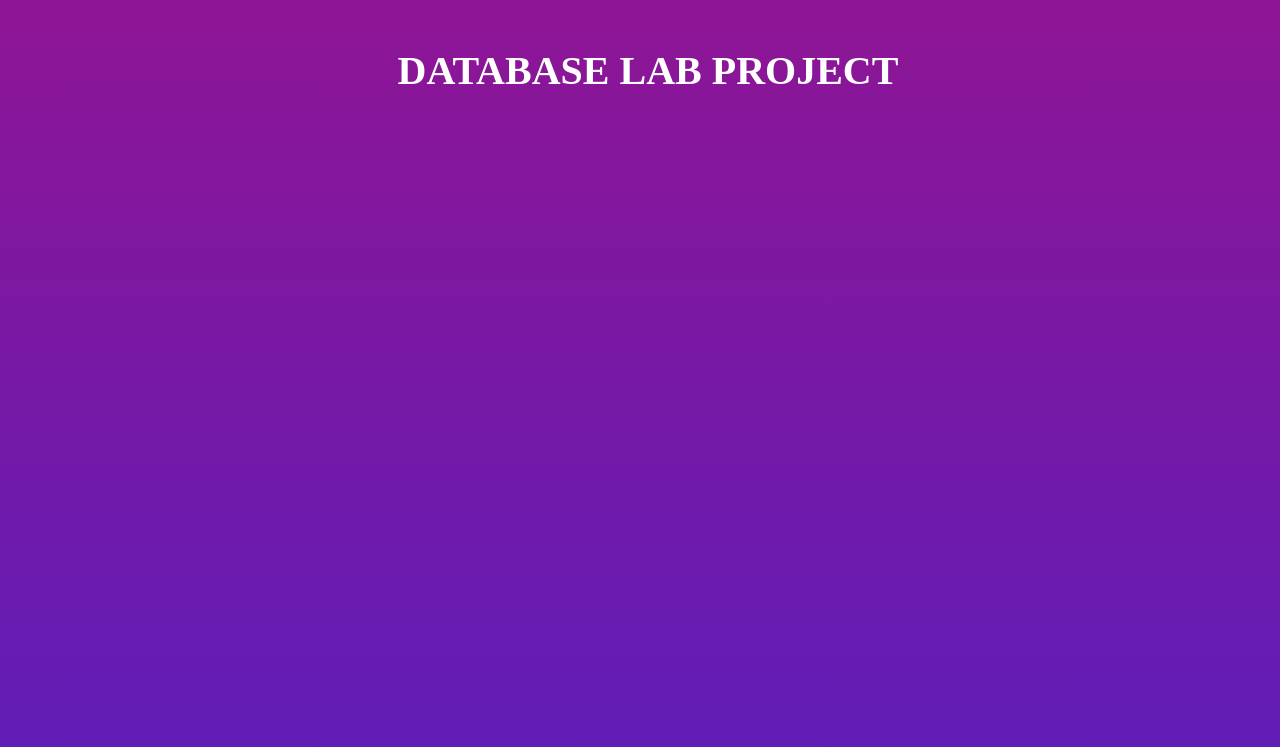
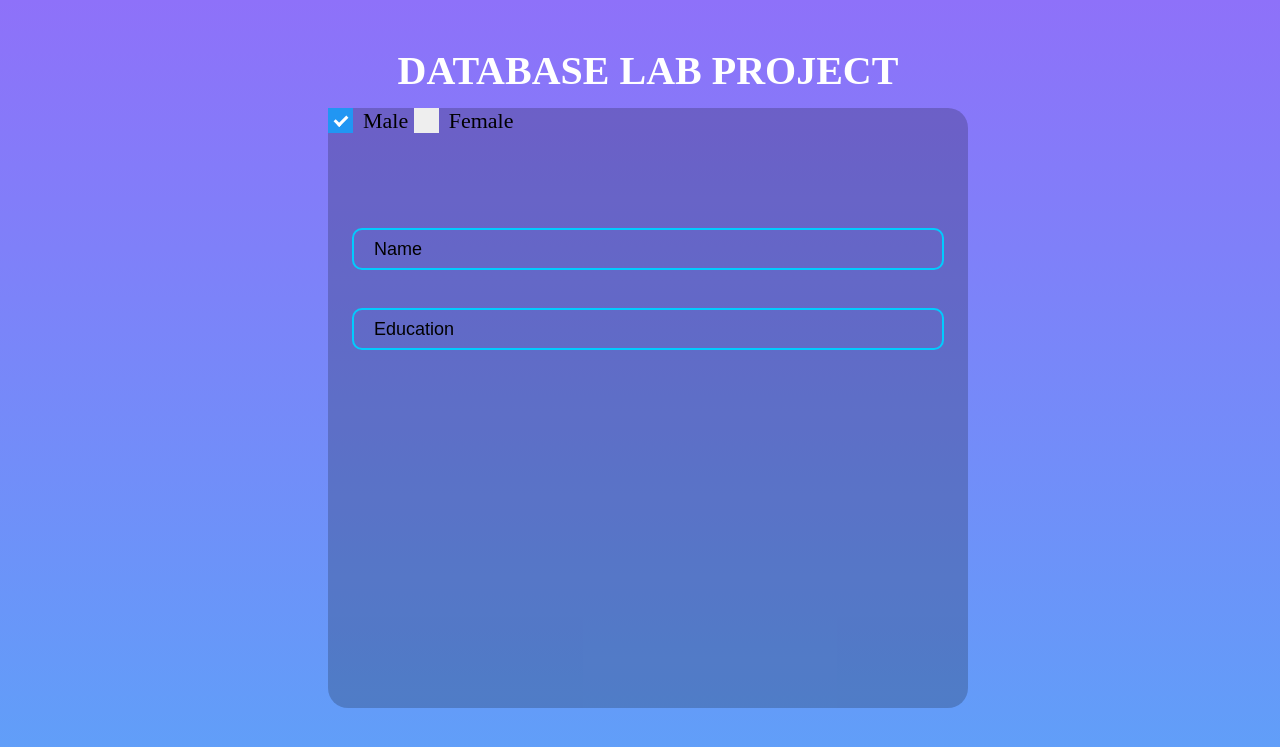
Before and after one commit to musadac/DataBase-Project, a PHP site: page /form-page.html in a window 1280 px wide. Shown: the top 747 px of the page. Run offline with PHP 8.4, Linux system fonts and the light colour scheme; some libraries are stand-ins or nearby versions.

Commit message:
Add files via upload

```diff
--- /dev/null
+++ b/animation.js
@@ -0,0 +1,15 @@
+anime.timeline({loop: true})
+        .add({
+            targets: '.ml15 .word',
+            scale: [14,1],
+            opacity: [0,1],
+            easing: "easeOutCirc",
+            duration: 800,
+            delay: (el, i) => 800 * i
+        }).add({
+            targets: '.ml15',
+            opacity: 0,
+            duration: 1000,
+            easing: "easeOutExpo",
+            delay: 1000
+        });
--- a/form-page.css
+++ b/form-page.css
@@ -39,41 +39,221 @@
   display:block;
   height: 168px;
   width: 168px;
-  background-image: linear-gradient( rgb(255, 0, 64),rgb(0, 47, 255));
+  background-image: linear-gradient( rgb(255, 0, 251),rgb(0, 255, 247));
   background-color: #2deaea;
   -webkit-border-radius: 50%;
   -moz-border-radius: 50%;
   border-radius: 50%;
   -webkit-animation: growUp 2s ;
-  -moz-animation: growUp 2s ;
-  -ms-animation: growUp 2s ;
-  -o-animation: growUp 2s ;
   animation: growUp 2s ;
   animation-fill-mode: forwards;
 }
 
+.formcontainer{
+  position: absolute;
+  background-color: rgba(0, 0, 0, 0.2);
+  height:75%;
+  width: 50%;
+  right: 0;
+  left: 0;
+  top: 0;
+  bottom: 0;
+  margin-top: auto;
+  margin-bottom: auto;
+  margin-left: auto;
+  margin-right: auto;
+  border-radius: 20px;
+  z-index: 10;
+  -webkit-animation: growdown 1s ;
+  animation: growdown 1s ;
+}
+
+
+.name{
+   position: absolute;
+   width: 90%;
+   height: 6%;
+   border-radius: 10px;
+   right: 0;
+   left: 0;
+   top: 0;
+   bottom: 0;
+   margin-top: 120px;
+   margin-bottom: auto;
+   margin-left: auto;
+   margin-right: auto;
+}
+
+.name::placeholder{
+  color: rgb(0, 0, 0);
+  padding-left: 10px;
+  font-size: large;
+}
+
+.name[type=text]{
+  color: rgb(3, 3, 3);
+  padding-left: 10px;
+  font-size: large;
+  border: 2px solid rgb(0, 204, 255);
+  border-radius: 10px;
+  background-color: transparent;
+}
+
+.education{
+  position: absolute;
+   width: 90%;
+   height: 6%;
+   border-radius: 10px;
+   right: 0;
+   left: 0;
+   top: 0;
+   bottom: 0;
+   margin-top: 200px;
+   margin-bottom: auto;
+   margin-left: auto;
+   margin-right: auto;
+}
+
+.education::placeholder{
+  color: rgb(0, 0, 0);
+  padding-left: 10px;
+  font-size: large;
+}
+
+.education[type=text]{
+  color: rgb(0, 0, 0);
+  padding-left: 10px;
+  font-size: large;
+  border: 2px solid rgb(0, 204, 255);
+  border-radius: 10px;
+  background-color: transparent;
+}
+
+.container {
+  display: inline;
+  position: relative;
+  padding-left: 35px;
+  margin-bottom: 12px;
+  cursor: pointer;
+  font-size: 22px;
+  -webkit-user-select: none;
+  -moz-user-select: none;
+  -ms-user-select: none;
+  user-select: none;
+}
+
+.container input {
+  position: absolute;
+  opacity: 0;
+  cursor: pointer;
+  height: 0;
+  width: 0;
+}
+
+.checkmark {
+  position: absolute;
+  top: 0;
+  left: 0;
+  height: 25px;
+  width: 25px;
+  background-color: #eee;
+}
+
+.container:hover input ~ .checkmark {
+  background-color: #ccc;
+}
+
+.container input:checked ~ .checkmark {
+  background-color: #2196F3;
+}
+
+.checkmark:after {
+  content: "";
+  position: absolute;
+  display: none;
+}
+
+.container input:checked ~ .checkmark:after {
+  display: block;
+}
+
+.container .checkmark:after {
+  left: 9px;
+  top: 5px;
+  width: 5px;
+  height: 10px;
+  border: solid white;
+  border-width: 0 3px 3px 0;
+  -webkit-transform: rotate(45deg);
+  -ms-transform: rotate(45deg);
+  transform: rotate(45deg);
+}
 
 @-webkit-keyframes growUp {
   0%  { -webkit-transform: scale(0); }
   100% { -webkit-transform: scale(25); }
 }
 
-@-moz-keyframes growUp {
-  0%  { -moz-transform: scale(0); }
-  100% { -moz-transform: scale(25); }
-}
-
-@-o-keyframes growUp {
-  0%  { -o-transform: scale(0); }
-  100% { -o-transform: scale(25); }
-}
-
-@-ms-keyframes growUp {
-  0%  { -ms-transform: scale(0); }
-  100% { -ms-transform: scale(25); }
-}
-
 @keyframes growUp {
   0%  { transform: scale(0); }
   100% { transform: scale(25); }
 }
+
+@keyframes growdown {
+  0%  {
+    transform: scale(3);
+    background-color: rgba(0, 0, 0, 0);
+  }
+  50%{
+    background-color: rgba(0, 0, 0, 0.1);
+  }
+  60%{
+    transform: scale(0.975);
+  }
+  60%{
+    transform: scale(1.025);
+  }
+  70%{
+    transform: scale(0.98);
+  }
+  80%{
+    transform: scale(1.015);
+  }
+  90%{
+    transform: scale(0.990);
+  }
+  100% {
+    transform: scale(1);
+    background-color: rgba(0, 0, 0, 0.2);
+  }
+}
+
+
+@-webkit-keyframes growdown {
+  0%  {
+    transform: scale(3);
+    background-color: rgba(0, 0, 0, 0);
+  }
+  50%{
+    background-color: rgba(0, 0, 0, 0.1);
+  }
+  60%{
+    transform: scale(0.975);
+  }
+  60%{
+    transform: scale(1.025);
+  }
+  70%{
+    transform: scale(0.98);
+  }
+  80%{
+    transform: scale(1.015);
+  }
+  90%{
+    transform: scale(0.990);
+  }
+  100% {
+    transform: scale(1);
+    background-color: rgba(0, 0, 0, 0.2);
+  }
+}
--- a/form-page.html
+++ b/form-page.html
@@ -2,6 +2,10 @@
 <html>
 <head>
     <link rel="stylesheet" href="form-page.css">
+    <script src="https://ajax.googleapis.com/ajax/libs/jquery/3.1.1/jquery.min.js"></script>
+    <script src="animation.js">
+    </script>
+    <script src="https://cdnjs.cloudflare.com/ajax/libs/animejs/2.0.2/anime.min.js"></script>
 </head>
 <body>
     <div class="mainbody">
@@ -11,7 +15,34 @@
           <div class="topicholder">
              <h1 class="Topic">DATABASE LAB PROJECT</h1>
           </div>
-
+          <div class="formcontainer">
+                <input type="text" placeholder="Name" class="name"/>
+                <input type="text" placeholder="Education" class="education" list="listedu"/>
+                <datalist class="listedu" id="listedu">
+                    <option value="Intermediate">
+                        This level of education is also called the FSc/FA/ICS or 'intermediate'
+                    </option>
+                    <option value="Bachelors">
+                        A Bachelor of Education (B.Ed.) is an undergraduate professional degree which prepares students for work.
+                    </option>
+                    <option value="Masters">
+                         A course of study demonstrating mastery or a high-order overview of a specific field of study or area of professional practice.
+                    </option>
+                    <option value="PHD">
+                        Qualifies the degree holder to teach their chosen subject at university level or to work in a specialized position in their chosen field.
+                    </option>
+                </datalist>
+                <form action="">
+                    <label class="container">Male
+                        <input type="checkbox" checked="checked">
+                        <span class="checkmark"></span>
+                      </label>
+                      <label class="container">Female
+                        <input type="checkbox">
+                        <span class="checkmark"></span>
+                      </label>
+                  </form>
+          </div>
     </div>
 </body>
 </html>
```
